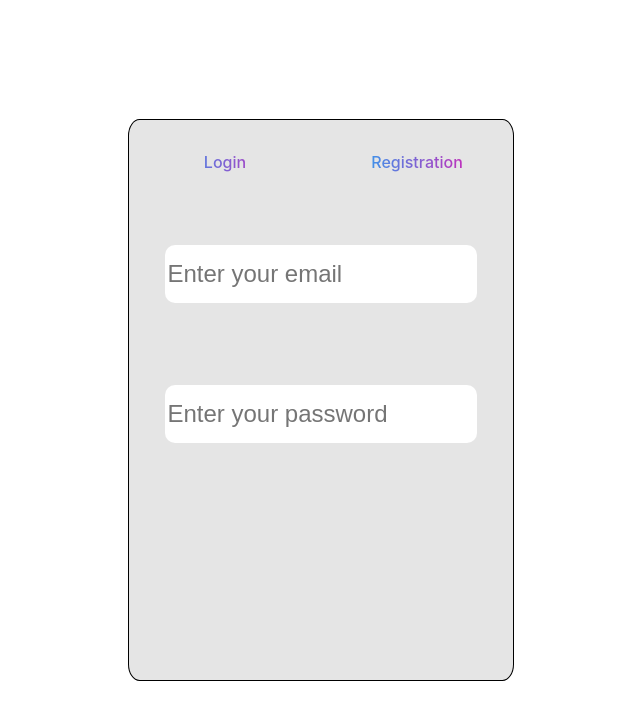
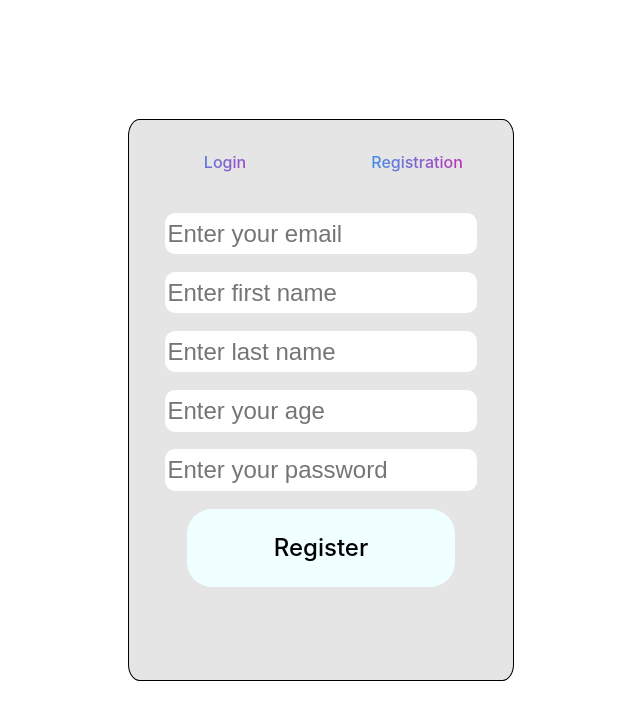
Before and after one commit to Archi816/TriCode_hackaton, a React (Vite) app: page / in a window 1280 px wide. Shown: the top 720 px of the page, without its empty margins (319-959 px from the left). Built offline with nearby package versions, Linux system fonts and the light colour scheme.

Commit message:
reg form

```diff
--- a/src/components/Login.css
+++ b/src/components/Login.css
@@ -27,7 +27,7 @@
 {
     display: flex;
     flex-direction: column;
-    height: 50%;
+    height: 70%;
     justify-content: space-around;
     align-items: center;
 }
@@ -37,7 +37,7 @@
     border-radius: 10px;
     font-size: 1.5rem;
     width: 80%;
-    height: 20%;
+    height: 10%;
 }
 .loginForm
 {
--- a/src/components/Login.jsx
+++ b/src/components/Login.jsx
@@ -33,7 +33,11 @@ function Login()
             </div>
             <div className="regForm" /*style={setLogin ? 'none' : 'block'}*/>
                 <input type="email" placeholder="Enter your email"/>
+                <input type="text" placeholder="Enter first name"/>
+                <input type="text" placeholder="Enter last name"/>
+                <input type="number" placeholder="Enter your age"/>
                 <input type="password"placeholder="Enter your password"></input>
+                <button className="pushLogin">Register</button>
             </div>
         </div>
     </>);
```
